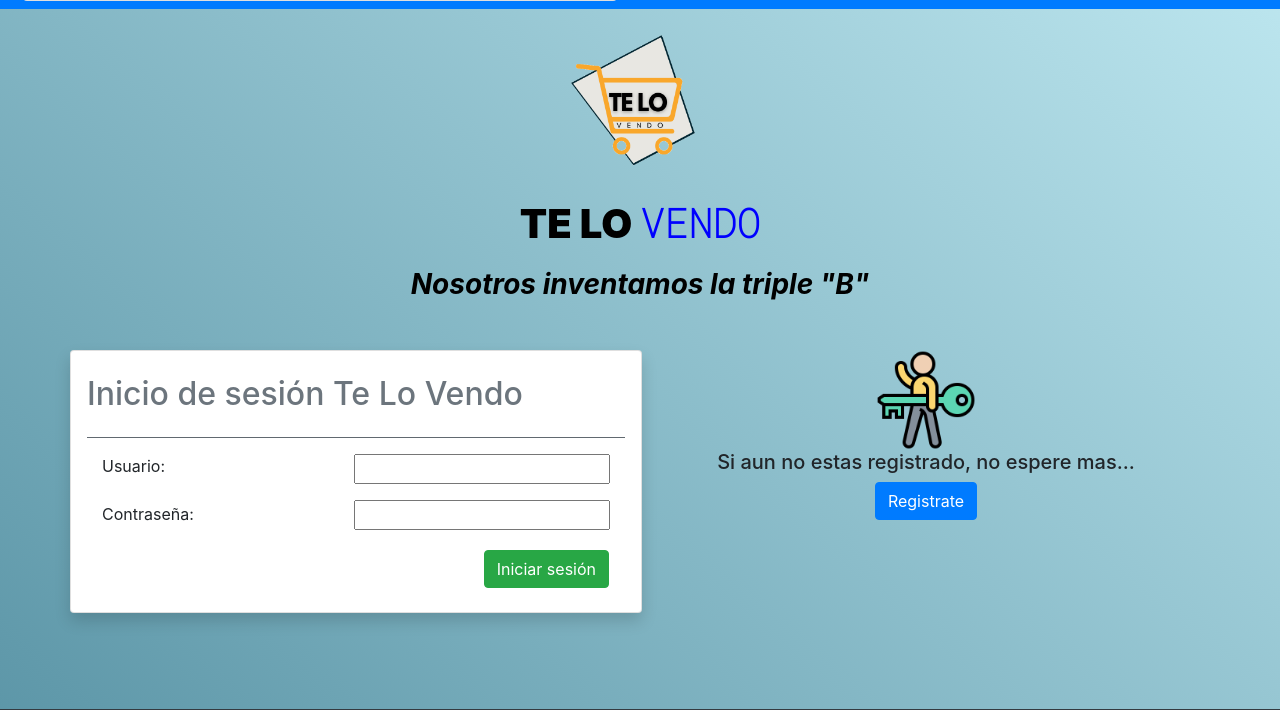
After one commit to Leonardo-Rodenas/Proyecto-Grupal-Modulo-7, a Django app: page /login/ in a window 1280 px wide. The commit adds this page. Shown: the part 189-899 px from the top of the page. Run offline with Django 4.2, Linux system fonts and the light colour scheme; some libraries are stand-ins or nearby versions.

Commit message:
actualizo pre avance

```diff
--- /dev/null
+++ b/telovendoM7/app_1/templates/app_1/login.html
@@ -0,0 +1,39 @@
+{% extends "base.html"%}
+{% load static %}
+
+{% block content %}
+<div class="container mt-5 mb-5">
+    <div class="row">
+        <div class="col card text-bg-light pt-4 pb-4 pl-3 shadow p-3 mb-5 bg-body-tertiary rounded">
+            <h2 class="card-tittle text-secondary">Inicio de sesión Te Lo Vendo</h2>
+            <hr class="bg-secondary">
+            {% if error_message %}
+            <p>{{ error_message }}</p>
+            {% endif %}
+            <form method="post">
+                {% csrf_token %}
+                <div class="container">
+                    <div class="row">
+                        <div class="col text-end">
+                            <p><label for="username">Usuario:</label></p>
+                            <p><label for="password">Contraseña:</label></p>
+                        </div>
+                        <div class="col text-start">
+                            <p><input type="text" id="username" name="username" required></p>
+                            <p><input type="password" id="password" name="password" required></p>
+                        </div>
+                    </div>
+                </div>
+                <div class="d-grid gap-2 d-md-flex justify-content-md-end mr-3">
+                    <input class="btn btn-success" type="submit" value="Iniciar sesión">
+                </div>
+            </form>
+        </div>
+        <div class="col text-center">
+            <img id="img_login" src="{% static 'img/login_image.png' %}" alt="">
+            <h5>Si aun no estas registrado, no espere mas...</h5>
+            <a class="btn btn-primary" href="{% url 'registro' %}">Registrate</a>
+        </div>
+    </div>
+</div>
+{% endblock %}
--- a/telovendoM7/app_1/templates/base.html
+++ b/telovendoM7/app_1/templates/base.html
@@ -71,25 +71,19 @@
                 <li class="nav-item active">
                     <a class="nav-link" href="{% url 'telovendo' %}">Inicio</a>
                 </li>
-                <li class="nav-item active">
-                    <a class="nav-link" href="#">Usuarios registrados</a>
-                </li>
-                <li class="nav-item active">
-                    <a class="nav-link" href="#">Proveedores</a>
-                </li>
                 {% if not user.is_authenticated %}
                 <li class="nav-item active">
-                    <a class="nav-link text-success" href="#">Iniciar sesion</a>
+                    <a class="nav-link text-success" href="{% url 'login' %}">Iniciar sesion</a>
                 </li>
                 {% endif %}
                 {% if groups.name is vendedor %}
                 <li class="nav-item active">
-                    <a class="nav-link text-warning" href="#">Registrar usuario</a>
+                    <a class="nav-link text-warning" href="{% url 'registro' %}">Registrar usuario</a>
                 </li>
                 {% endif %}
                 {% if user.is_authenticated %}
                 <li class="nav-item active">
-                    <a class="nav-link text-danger" href="#">Cerrar sesión</a>
+                    <a class="nav-link text-danger" href="{% url 'logout' %}">Cerrar sesión</a>
                 </li>
                 {% endif %}
             </ul>
--- a/telovendoM7/app_1/urls.py
+++ b/telovendoM7/app_1/urls.py
@@ -1,7 +1,12 @@
 from django.urls import path
 from . import views
+from .views import VistaLoginCustom
+from django.contrib.auth.views import LogoutView
 
 
 urlpatterns = [
     path('', views.index, name='telovendo'),
+    path('login/', VistaLoginCustom.as_view(), name='login'),
+    path('logout/', LogoutView.as_view(next_page='login'), name='logout'),
+    path('perfil_usuario/', views.PerfilUsuario, name='perfil_usuario'),
 ]
--- a/telovendoM7/app_1/views.py
+++ b/telovendoM7/app_1/views.py
@@ -1,8 +1,18 @@
 from django.shortcuts import render
+from django.contrib.auth.views import LoginView
+from django.urls import reverse_lazy
 
 # Create your views here.
 def index(request):
     return render(request, 'index.html')
 
-#from django.core.mail import send_mail
-#send_mail('picopalqlee', 'correo de prueba', 'talento@fabricadecodigo.dev',['calderonhernandez.nicolas@gmail.com'], fail_silently=False)
+def PerfilUsuario(request):
+    return render(request, 'perfil_usuario.html')
+
+class VistaLoginCustom(LoginView):
+    template_name = 'login.html'
+    fields = '__all__' # Crea todos los campos para el formulario a partir del modelo predefinido de Django
+    redirect_authenticated_user = True # Rediderciona si el login es exitoso
+
+    def get_success_url(self):
+        return reverse_lazy('perfil_usuario') # Lugar al que se es redirecionado si el login es exitoso
```
Also changed, not shown: telovendoM7/app_1/templates/app_1/perfil_usuario.html (added, +7 -0 lines), telovendoM7/app_2/templates/templates_app/registro.html (+2 -31 lines), telovendoM7/app_2/views.py (+4 -3 lines), telovendoM7/db.sqlite3.
